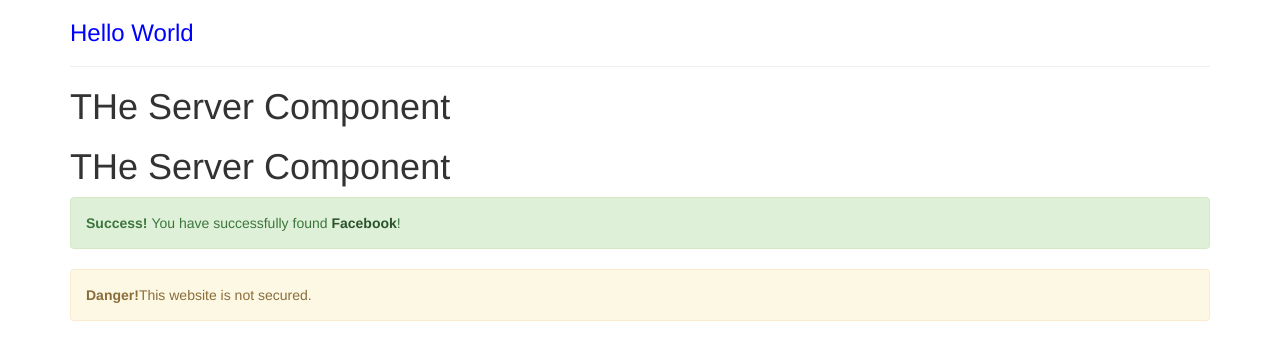
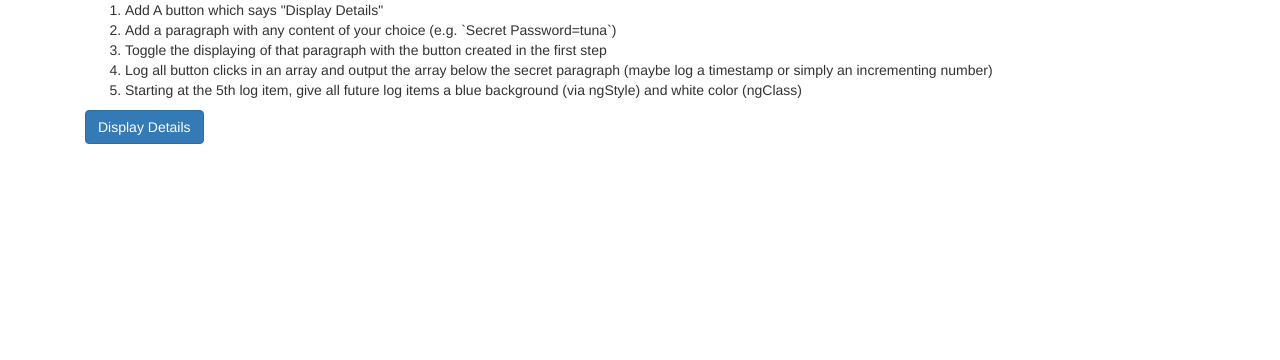
Before and after one commit to spencer-rafada/Learning-Angular, an Angular app: page / in a window 1280 px wide. Shown: the top 360 px of the page. Built offline with nearby package versions, Linux system fonts and the light colour scheme.

Commit message:
finish angular basics

```diff
--- a/src/app/app.component.html
+++ b/src/app/app.component.html
@@ -1,11 +1,13 @@
 <div class="container">
   <div class="row">
     <div class="col-xs-12">
-      <h3>Hello World</h3>
+      <!-- <h3>Hello World</h3>
       <hr />
-      <app-servers></app-servers>
-      <app-success></app-success>
-      <app-warning></app-warning>
+      <app-servers></app-servers> -->
+      <!-- <app-success></app-success>
+      <app-warning></app-warning> -->
+      <!-- <app-databinding></app-databinding> -->
+      <app-directives></app-directives>
     </div>
   </div>
 </div>
--- a/src/app/app.module.ts
+++ b/src/app/app.module.ts
@@ -7,9 +7,11 @@ import { ServerComponent } from './server/server.component';
 import { ServersComponent } from './servers/servers.component';
 import { WarningComponent } from './warning/warning.component';
 import { SuccessComponent } from './success/success.component';
+import { DatabindingComponent } from './databinding/databinding.component';
+import { DirectivesComponent } from './directives/directives.component';
 
 @NgModule({
-  declarations: [AppComponent, ServerComponent, ServersComponent, WarningComponent, SuccessComponent],
+  declarations: [AppComponent, ServerComponent, ServersComponent, WarningComponent, SuccessComponent, DatabindingComponent, DirectivesComponent],
   imports: [BrowserModule, FormsModule],
   providers: [],
   bootstrap: [AppComponent],
--- /dev/null
+++ b/src/app/databinding/databinding.component.html
@@ -0,0 +1,34 @@
+<div class="container">
+  <div class="row">
+    <div class="col-xs-12">
+      <ol>
+        <li>
+          Add a Input field which updates a property ('username') via
+          Two-Way-Binding
+        </li>
+        <li>
+          Output the userame property via String Interpolation (in a paragraph
+          below the input)
+        </li>
+        <li>
+          Add a button which may only be clicked if the username is NOT an empty
+          string
+        </li>
+        <li>
+          Upon clicking the button, the username should be reset to an empty
+          string
+        </li>
+      </ol>
+      <input type="text" class="form-control" [(ngModel)]="username" />
+      <p>{{ username }}</p>
+      <!-- [disabled]="username === ''" -->
+      <button
+        class="btn btn-primary"
+        [disabled]="username.length === 0 ? true : false"
+        (click)="onAddUser()"
+      >
+        Add Username
+      </button>
+    </div>
+  </div>
+</div>
--- /dev/null
+++ b/src/app/databinding/databinding.component.ts
@@ -0,0 +1,15 @@
+import { Component } from '@angular/core';
+
+@Component({
+  selector: 'app-databinding',
+  templateUrl: './databinding.component.html',
+  styleUrls: ['./databinding.component.css'],
+})
+export class DatabindingComponent {
+  username: string = '';
+  isBtnActive: boolean = false;
+
+  onAddUser() {
+    this.username = '';
+  }
+}
--- /dev/null
+++ b/src/app/directives/directives.component.css
@@ -0,0 +1,3 @@
+.white {
+  color: white;
+}
--- /dev/null
+++ b/src/app/directives/directives.component.html
@@ -0,0 +1,37 @@
+<div class="container">
+  <div class="row">
+    <div class="col-xs-12">
+      <ol>
+        <li>Add A button which says "Display Details"</li>
+        <li>
+          Add a paragraph with any content of your choice (e.g. `Secret
+          Password=tuna`)
+        </li>
+        <li>
+          Toggle the displaying of that paragraph with the button created in the
+          first step
+        </li>
+        <li>
+          Log all button clicks in an array and output the array below the
+          secret paragraph (maybe log a timestamp or simply an incrementing
+          number)
+        </li>
+        <li>
+          Starting at the 5th log item, give all future log items a blue
+          background (via ngStyle) and white color (ngClass)
+        </li>
+      </ol>
+      <button class="btn btn-primary" (click)="onButtonClick()">
+        Display Details
+      </button>
+      <p *ngIf="showMessage">Hello World!</p>
+      <p
+        *ngFor="let log of clickLogs; let i = index"
+        [ngStyle]="{ backgroundColor: i >= 4 ? 'blue' : 'transparent' }"
+        [ngClass]="{ white: i >= 4 }"
+      >
+        {{ log }}
+      </p>
+    </div>
+  </div>
+</div>
--- /dev/null
+++ b/src/app/directives/directives.component.ts
@@ -0,0 +1,17 @@
+import { Component } from '@angular/core';
+
+@Component({
+  selector: 'app-directives',
+  templateUrl: './directives.component.html',
+  styleUrls: ['./directives.component.css'],
+})
+export class DirectivesComponent {
+  showMessage = false;
+  clickLogs = [];
+
+  onButtonClick() {
+    this.showMessage = !this.showMessage;
+    // this.clickLogs.push(this.clickLogs.length + 1);
+    this.clickLogs.push(new Date());
+  }
+}
--- a/src/app/server/server.component.html
+++ b/src/app/server/server.component.html
@@ -1 +1,6 @@
-<h1>THe Server Component</h1>
+<p
+  [ngStyle]="{ backgroundColor: getColor() }"
+  [ngClass]="{ online: serverStatus === 'online' }"
+>
+  Server with ID {{ serverId }} is {{ getServerStatus() }}
+</p>
--- a/src/app/server/server.component.ts
+++ b/src/app/server/server.component.ts
@@ -3,5 +3,27 @@ import { Component } from '@angular/core';
 @Component({
   selector: 'app-server',
   templateUrl: './server.component.html',
+  styles: [
+    `
+      .online {
+        color: white;
+      }
+    `,
+  ],
 })
-export class ServerComponent {}
+export class ServerComponent {
+  serverId: number = 10;
+  serverStatus: string = 'offline';
+
+  constructor() {
+    this.serverStatus = Math.random() > 0.5 ? 'online' : 'offline';
+  }
+
+  getServerStatus(): string {
+    return this.serverStatus;
+  }
+
+  getColor() {
+    return this.serverStatus === 'online' ? 'green' : 'red';
+  }
+}
--- a/src/app/servers/servers.component.html
+++ b/src/app/servers/servers.component.html
@@ -1 +1,20 @@
-<app-server></app-server> <app-server></app-server>
+<!-- ALL FORMS OF DATABINDING OF ANGULAR -->
+<!-- String Interpolation(output data), Property Binding(button disable), Two-Way Binding(ngModel) -->
+
+<label>Server Name</label>
+<!-- <input type="text" class="form-control" (input)="onUpdateServerName($event)" /> -->
+<input type="text" class="form-control" [(ngModel)]="serverName" />
+<button
+  class="btn btn-primary"
+  [disabled]="!allowNewServer"
+  (click)="onCreateServer()"
+>
+  Add Server
+</button>
+<!-- <p>{{ serverName }}</p> -->
+<!-- <p>{{ serverCreationStatus }}</p> -->
+<!-- ngIf else -->
+<!-- <p *ngIf="serverCreated; else noServer"> -->
+<p *ngIf="serverCreated">Server is created, server name is {{ serverName }}</p>
+<!-- <ng-template #noServer> <p>No Server is Created</p></ng-template> -->
+<app-server *ngFor="let server of servers"></app-server>
--- a/src/app/servers/servers.component.ts
+++ b/src/app/servers/servers.component.ts
@@ -3,8 +3,28 @@ import { Component } from '@angular/core';
 @Component({
   selector: 'app-servers',
   templateUrl: './servers.component.html',
-  styleUrls: ['./servers.component.css']
+  styleUrls: ['./servers.component.css'],
 })
 export class ServersComponent {
+  allowNewServer: boolean = false;
+  serverCreationStatus: string = 'No Server is Created!';
+  serverName: string = '';
+  serverCreated = false;
+  servers = ['Testserver', 'Testserver 2'];
 
+  constructor() {
+    setTimeout(() => {
+      this.allowNewServer = true;
+    }, 2000);
+  }
+
+  onCreateServer() {
+    this.serverCreated = true;
+    this.servers.push(this.serverName);
+    this.serverCreationStatus = `Server was created. Name is ${this.serverName}`;
+  }
+
+  onUpdateServerName(event: Event) {
+    this.serverName = (<HTMLInputElement>event.target).value;
+  }
 }
```
Also changed, not shown: src/app/databinding/databinding.component.css (added), 2 other files (tests, documents, lock files or other folders).
